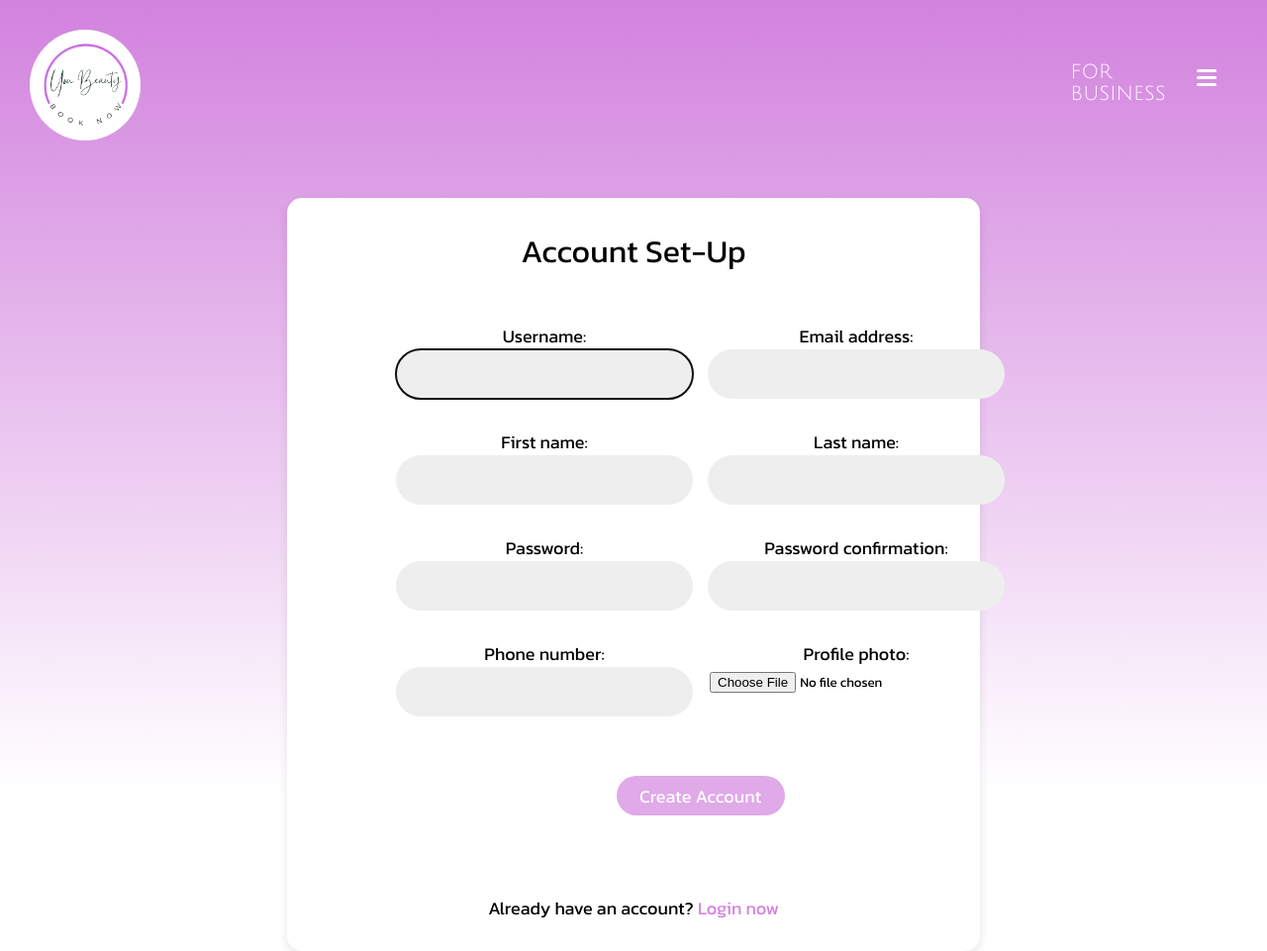
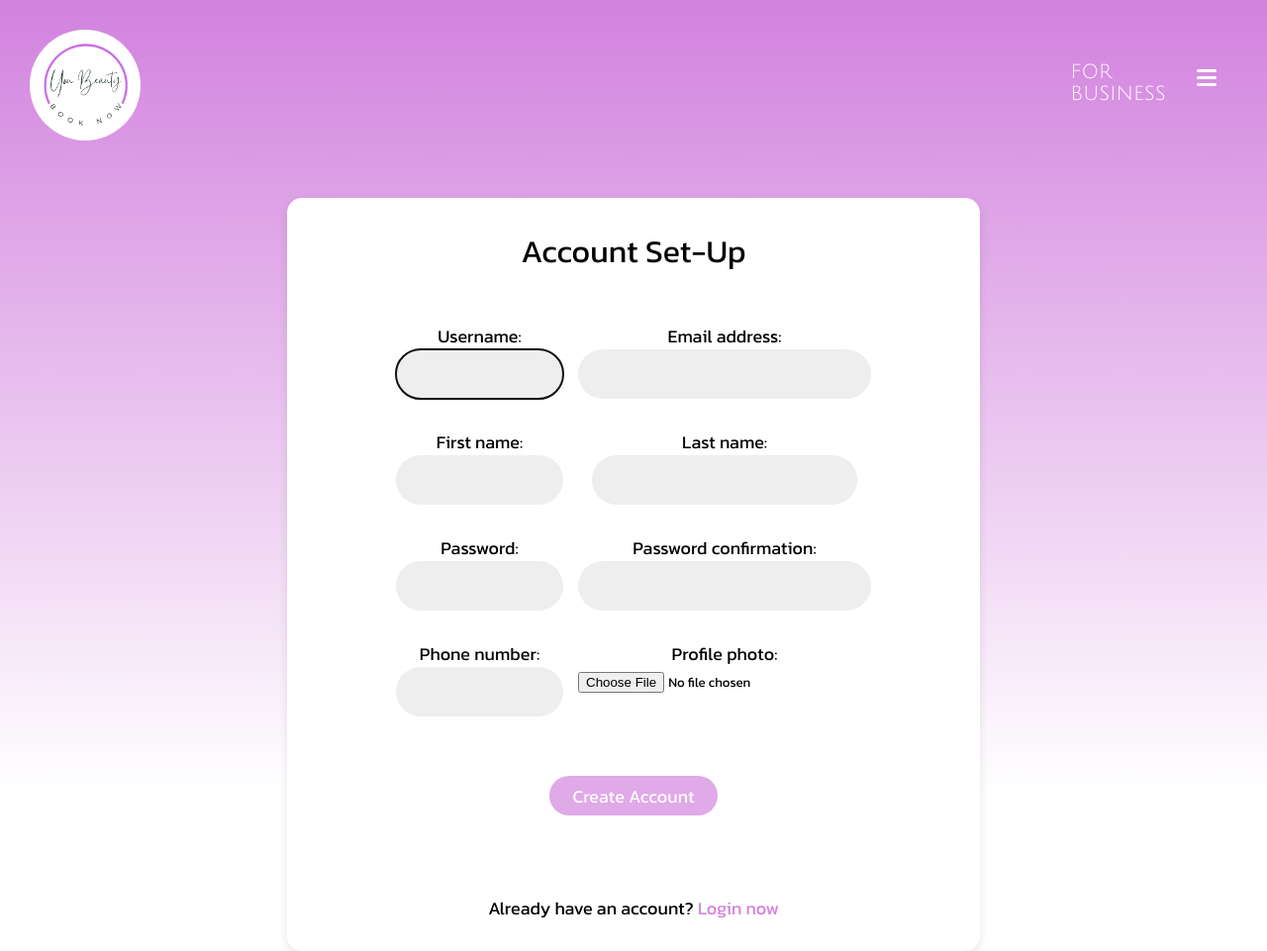
Before and after one commit to henrylo212/YouBeauty, a Django app: page /accounts/customer-register/ in a window 1280 px wide. Shown: the whole page at 99% size. Run offline with Django 5.2, Linux system fonts and the light colour scheme.

Commit message:
register customer frontend fix

```diff
--- a/Code/static/css/accounts/register.css
+++ b/Code/static/css/accounts/register.css
@@ -47,7 +47,7 @@ form input:not([type="file"]) {
     border-radius: 33px;
     border-width: 0;
     width: 100%;
-    min-width: 300px;
+    /* min-width: 300px; */
     height: 50px;
     margin-bottom: 15px;
     background-color: #EEEEEE;
```
